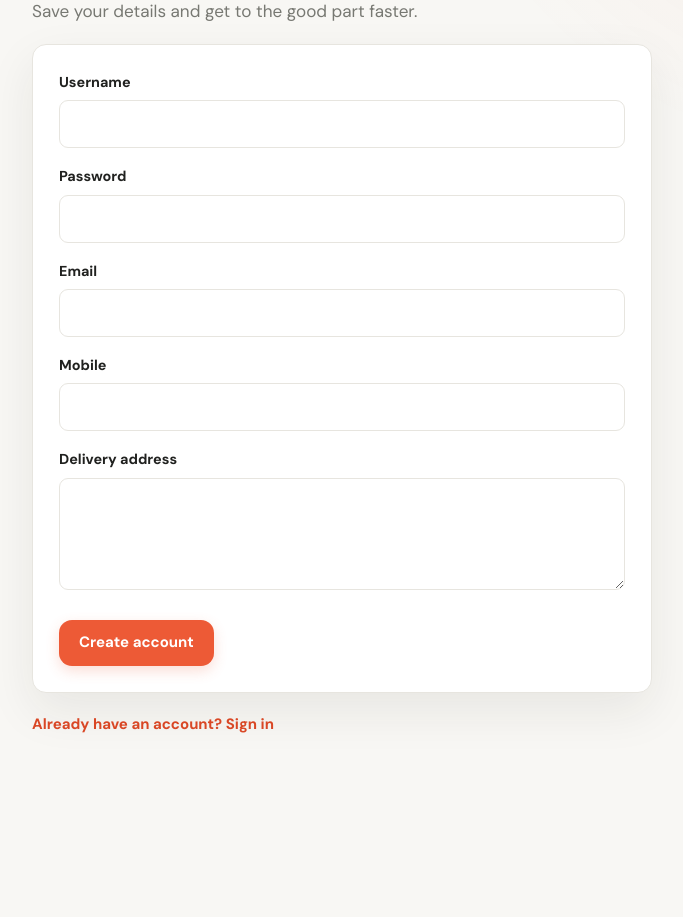
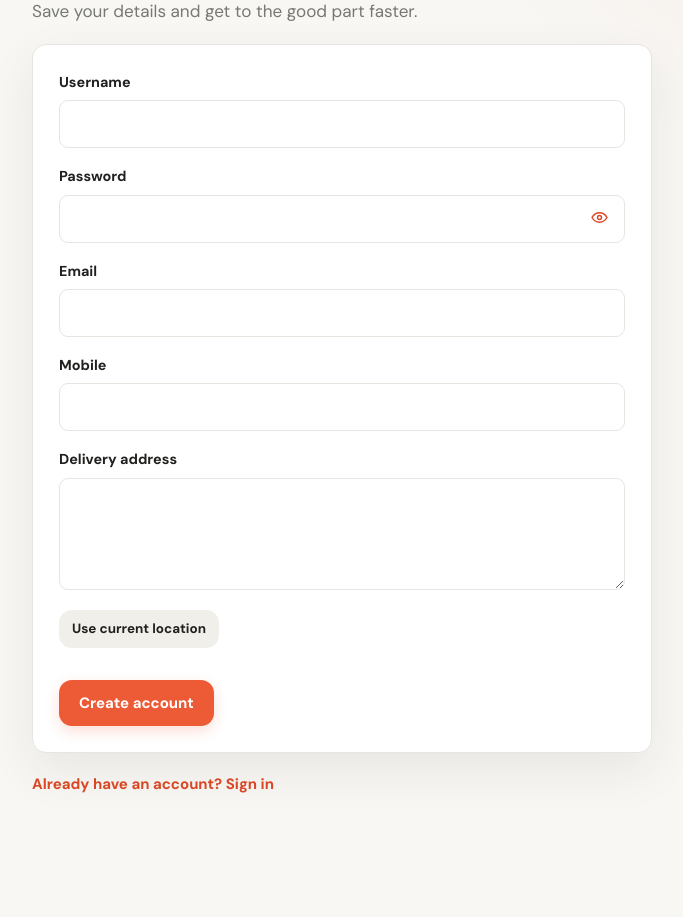
Before and after one commit to jatinpatidar675/MealMate-Django, a Django app: page /open_signup in a window 1280 px wide. Shown: the part 281-1198 px from the top of the page, without its empty margins (298-981 px from the left). Before the commit the page ends 1014 px from the top, so only its background shows below. Run offline with Django 5.2, Linux system fonts and the light colour scheme; parts of the project's set-up code (start-up, migrations or seed data) failed here and were passed over.

Commit message:
save changes

```diff
--- a/delivery/static/delivery/app.css
+++ b/delivery/static/delivery/app.css
@@ -98,6 +98,27 @@ form { width: min(100%, 520px); padding: 26px; border: 1px solid var(--line); bo
 form br { display: none; }
 form input, form textarea { margin-bottom: 17px; }
 form button, form input[type='submit'] { margin-top: 6px; }
+.password-field { position: relative; }
+.password-field input { padding-right: 64px; }
+.password-toggle {
+    display: grid;
+    position: absolute;
+    top: 4px;
+    right: 6px;
+    width: 40px;
+    min-height: 38px;
+    margin: 0;
+    padding: 0;
+    place-items: center;
+    background: transparent;
+    box-shadow: none;
+    color: var(--brand-strong);
+}
+.password-toggle:hover { transform: none; background: var(--brand-soft); box-shadow: none; color: var(--brand-strong); }
+.password-toggle__icon { width: 19px; height: 19px; fill: none; stroke: currentColor; stroke-linecap: round; stroke-linejoin: round; stroke-width: 1.8; }
+.password-toggle__icon--hide { display: none; }
+.password-toggle[aria-pressed='true'] .password-toggle__icon--show { display: none; }
+.password-toggle[aria-pressed='true'] .password-toggle__icon--hide { display: block; }
 
 table { width: 100%; border-collapse: collapse; overflow: hidden; border: 1px solid var(--line); border-radius: var(--radius); background: var(--surface); box-shadow: var(--shadow); }
 thead { background: var(--surface-soft); text-align: left; }
@@ -138,6 +159,10 @@ td img { width: 94px; height: 72px; border-radius: 9px; object-fit: cover; backg
 .brand-lockup__icon { width: 36px; height: 36px; border-radius: 11px; box-shadow: 0 5px 14px color-mix(in srgb, var(--brand) 22%, transparent); }
 .brand-lockup__name > span { color: var(--brand); }
 .topbar-links { display: flex; align-items: center; gap: 22px; }
+.nav-action { display: inline-flex; min-height: 40px; align-items: center; justify-content: center; padding: 0 13px; border: 1px solid var(--line); border-radius: 8px; background: var(--surface-soft); color: var(--ink); font-size: 0.86rem; }
+.nav-action:hover { background: var(--line); color: var(--ink); text-decoration: none; }
+.logout-link { color: var(--muted); font-size: 0.9rem; }
+.logout-link:hover { color: var(--brand-strong); }
 .primary-link { display: inline-flex; min-height: 46px; align-items: center; justify-content: center; gap: 9px; padding: 0 20px; border-radius: 999px; background: var(--brand); box-shadow: 0 5px 14px color-mix(in srgb, var(--brand) 20%, transparent); color: #fff; font-size: .92rem; transition: transform 160ms ease, background 160ms ease, box-shadow 160ms ease; }
 .primary-link:hover { transform: translateY(-2px); background: var(--brand-strong); box-shadow: 0 10px 22px color-mix(in srgb, var(--brand) 30%, transparent); color: #fff; text-decoration: none; }
 .primary-link:active { transform: translateY(0) scale(.98); }
@@ -159,6 +184,9 @@ td img { width: 94px; height: 72px; border-radius: 9px; object-fit: cover; backg
 .section-bar h2 { margin: 0; font-size: 1.5rem; }
 .action-list { display: flex; flex-wrap: wrap; gap: 10px; }
 .action-list a { display: inline-flex; align-items: center; min-height: 38px; padding: 0 11px; border-radius: 7px; background: var(--surface-soft); font-size: 0.84rem; }
+.action-list a.primary-link { background: var(--brand); color: #fff; }
+.action-list a.primary-link:hover { background: var(--brand-strong); color: #fff; }
+.action-list a.primary-link:last-child { color: #fff; }
 .action-list a:last-child { color: #bf3d32; }
 .empty-state { padding: 48px 24px; border: 1px dashed var(--line); border-radius: var(--radius); color: var(--muted); text-align: center; }
 .summary-panel { max-width: 520px; margin: 24px 0; padding: 21px 24px; border: 1px solid var(--line); border-radius: var(--radius); background: var(--surface); }
@@ -171,6 +199,12 @@ td img { width: 94px; height: 72px; border-radius: 9px; object-fit: cover; backg
 .delivery-address-form label { grid-column: 1 / -1; margin: 0; }
 .delivery-address-form textarea { min-height: 72px; margin: 0; }
 .delivery-address-form button { align-self: end; }
+.location-action { width: fit-content; min-height: 38px; margin: 0; padding: 0 13px; background: var(--surface-soft); box-shadow: none; color: var(--ink); font-size: 0.84rem; }
+.location-action:hover { background: var(--line); box-shadow: none; color: var(--ink); }
+.location-action:disabled { cursor: wait; opacity: 0.65; transform: none; }
+.location-status { grid-column: 1 / -1; min-height: 1.4em; margin: -4px 0 0; font-size: 0.82rem; }
+.form-page .location-action { margin: -4px 0 12px; }
+.form-page .location-status { margin: -4px 0 0; font-size: 0.82rem; }
 .quantity-controls { display: inline-flex; width: auto; min-width: 116px; align-items: center; justify-content: space-between; gap: 12px; padding: 4px; border: 1px solid var(--line); border-radius: 9px; background: var(--surface); box-shadow: none; }
 .quantity-controls button { width: 34px; min-height: 34px; padding: 0; border-radius: 6px; }
 .quantity-controls span { min-width: 18px; text-align: center; font-weight: 800; }
--- a/delivery/static/delivery/theme.js
+++ b/delivery/static/delivery/theme.js
@@ -30,6 +30,70 @@
     document.addEventListener('DOMContentLoaded', () => {
         document.body.append(button);
 
+        document.querySelectorAll('.password-toggle').forEach((toggle) => {
+            const password = document.getElementById(toggle.dataset.target);
+            if (!password) return;
+
+            toggle.addEventListener('click', () => {
+                const isVisible = password.type === 'text';
+                password.type = isVisible ? 'password' : 'text';
+                toggle.setAttribute('aria-pressed', String(!isVisible));
+                toggle.setAttribute('aria-label', `${isVisible ? 'Show' : 'Hide'} password`);
+            });
+        });
+
+        document.querySelectorAll('.location-action').forEach((locationButton) => {
+            const address = document.getElementById(locationButton.dataset.locationTarget);
+            const status = document.querySelector(`[data-location-status="${locationButton.dataset.locationTarget}"]`);
+            if (!address || !status || !navigator.geolocation) {
+                locationButton.hidden = true;
+                return;
+            }
+
+            locationButton.addEventListener('click', () => {
+                locationButton.disabled = true;
+                status.textContent = 'Finding your location...';
+
+                navigator.geolocation.getCurrentPosition(async ({ coords }) => {
+                    try {
+                        const query = new URLSearchParams({
+                            format: 'jsonv2',
+                            lat: String(coords.latitude),
+                            lon: String(coords.longitude),
+                            addressdetails: '1',
+                            zoom: '18',
+                            'accept-language': 'en',
+                        });
+                        const response = await fetch(`https://nominatim.openstreetmap.org/reverse?${query}`);
+                        if (!response.ok) throw new Error('Location lookup failed');
+                        const result = await response.json();
+                        const addressParts = result.address || {};
+                        const parts = [
+                            [addressParts.house_number, addressParts.road].filter(Boolean).join(' '),
+                            addressParts.neighbourhood,
+                            addressParts.suburb,
+                            addressParts.city_district,
+                            addressParts.city || addressParts.town || addressParts.village || addressParts.municipality,
+                            addressParts.state_district,
+                            addressParts.state,
+                            addressParts.postcode,
+                            addressParts.country,
+                        ].filter((part, index, values) => part && values.indexOf(part) === index);
+                        if (!parts.length) throw new Error('No address found');
+                        address.value = parts.join(', ').slice(0, Number(address.maxLength) || 250);
+                        status.textContent = 'Location added. Check the address before saving.';
+                    } catch (error) {
+                        status.textContent = 'We could not find the address. Please enter it manually.';
+                    } finally {
+                        locationButton.disabled = false;
+                    }
+                }, () => {
+                    status.textContent = 'Location permission was unavailable. Please enter the address manually.';
+                    locationButton.disabled = false;
+                }, { enableHighAccuracy: true, timeout: 10000, maximumAge: 300000 });
+            });
+        });
+
         document.querySelectorAll('.toast').forEach((toast) => {
             const dismiss = () => {
                 toast.classList.add('toast--leaving');
--- a/delivery/templates/delivery/cart.html
+++ b/delivery/templates/delivery/cart.html
@@ -37,6 +37,8 @@
                 {% csrf_token %}
                 <label for="delivery-address">Delivery address</label>
                 <textarea id="delivery-address" name="address" maxlength="250" autocomplete="street-address" required>{{ customer.address }}</textarea>
+                <button class="location-action" type="button" data-location-target="delivery-address">Use current location</button>
+                <p class="location-status" data-location-status="delivery-address" role="status" aria-live="polite"></p>
                 <button type="submit">Save address</button>
             </form>
         </section>
--- a/delivery/templates/delivery/customer_home.html
+++ b/delivery/templates/delivery/customer_home.html
@@ -11,8 +11,9 @@
         {% include 'delivery/_brand_lockup.html' %}
         <nav class="topbar-links" aria-label="Main navigation">
             <span>Hey, {{ username }}</span>
-            <a href="{% url 'order_history' username %}">My orders</a>
-            <a class="primary-link" href="{% url 'show_cart' username %}">Your cart</a>
+            <a class="nav-action" href="{% url 'order_history' username %}">My orders</a>
+            <a class="nav-action" href="{% url 'show_cart' username %}">Your cart</a>
+            <a class="nav-action" href="{% url 'logout' %}">Logout</a>
         </nav>
     </header>
     <main>
--- a/delivery/templates/delivery/order_history.html
+++ b/delivery/templates/delivery/order_history.html
@@ -10,8 +10,9 @@
     <header class="topbar">
         {% include 'delivery/_brand_lockup.html' %}
         <nav class="topbar-links" aria-label="Main navigation">
-            <a href="{% url 'customer_home' username %}">Restaurants</a>
-            <a class="primary-link" href="{% url 'show_cart' username %}">Your cart</a>
+            <a class="nav-action" href="{% url 'customer_home' username %}">Restaurants</a>
+            <a class="nav-action" href="{% url 'show_cart' username %}">Your cart</a>
+            <a class="nav-action" href="{% url 'logout' %}">Logout</a>
         </nav>
     </header>
     <main>
--- a/delivery/templates/delivery/signup.html
+++ b/delivery/templates/delivery/signup.html
@@ -20,13 +20,21 @@
             <label for="username">Username</label>
             <input id="username" type="text" name="username" maxlength="20" autocomplete="username" required>
             <label for="password">Password</label>
-            <input id="password" type="password" name="password" autocomplete="new-password" required>
+            <div class="password-field">
+                <input id="password" type="password" name="password" autocomplete="new-password" required>
+                <button class="password-toggle" type="button" data-target="password" aria-label="Show password" aria-pressed="false">
+                    <svg class="password-toggle__icon password-toggle__icon--show" aria-hidden="true" viewBox="0 0 24 24" focusable="false"><path d="M2.5 12s3.5-6 9.5-6 9.5 6 9.5 6-3.5 6-9.5 6-9.5-6-9.5-6Z"></path><circle cx="12" cy="12" r="2.5"></circle></svg>
+                    <svg class="password-toggle__icon password-toggle__icon--hide" aria-hidden="true" viewBox="0 0 24 24" focusable="false"><path d="m3 3 18 18M10.6 6.2A10.4 10.4 0 0 1 12 6c6 0 9.5 6 9.5 6a17 17 0 0 1-3.1 3.8M6.4 6.4C3.9 8.1 2.5 12 2.5 12s3.5 6 9.5 6c1.6 0 3-.4 4.2-1"></path><path d="M9.9 9.9a3 3 0 0 0 4.2 4.2"></path></svg>
+                </button>
+            </div>
             <label for="email">Email</label>
             <input id="email" type="email" name="email" maxlength="254" autocomplete="email" required>
             <label for="mobile">Mobile</label>
             <input id="mobile" type="tel" name="mobile" maxlength="32" autocomplete="tel" required>
             <label for="address">Delivery address</label>
             <textarea id="address" name="address" maxlength="250" autocomplete="street-address" required></textarea>
+            <button class="location-action" type="button" data-location-target="address">Use current location</button>
+            <p class="location-status" data-location-status="address" role="status" aria-live="polite"></p>
             <button type="submit">Create account</button>
         </form>
         <a href="{% url 'open_signin' %}">Already have an account? Sign in</a>
--- a/delivery/urls.py
+++ b/delivery/urls.py
@@ -5,6 +5,7 @@ urlpatterns = [
     path('', views.index, name = 'index'),
     path('open_signup', views.open_signup, name = 'open_signup'),
     path('open_signin', views.open_signin, name = 'open_signin'),
+    path('logout', views.logout, name = 'logout'),
     path('signup', views.signup, name = 'signup'),
     path('signin', views.signin, name = 'signin'),
     path('open_add_restaurant', views.open_add_restaurant, name = 'open_add_restaurant'),
--- a/delivery/views.py
+++ b/delivery/views.py
@@ -19,6 +19,10 @@ def open_signup(request):
 
 def open_signin(request):
     return render(request, 'delivery/signin.html')
+
+def logout(request):
+    request.session.flush()
+    return redirect('index')
 
 def signup(request):
     if request.method == 'POST':
```
Also changed, not shown: delivery/templates/delivery/admin_home.html (+5 -2 lines), delivery/templates/delivery/signin.html (+7 -1 lines).
